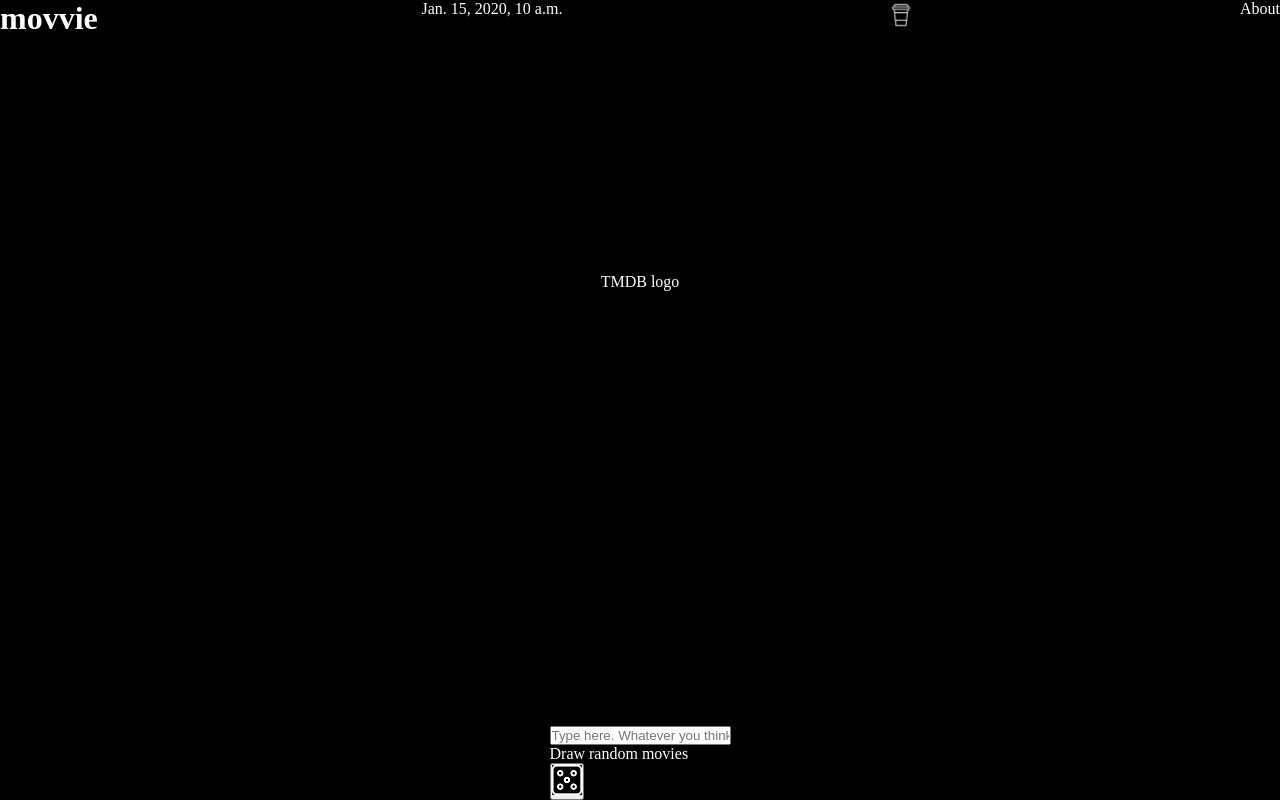
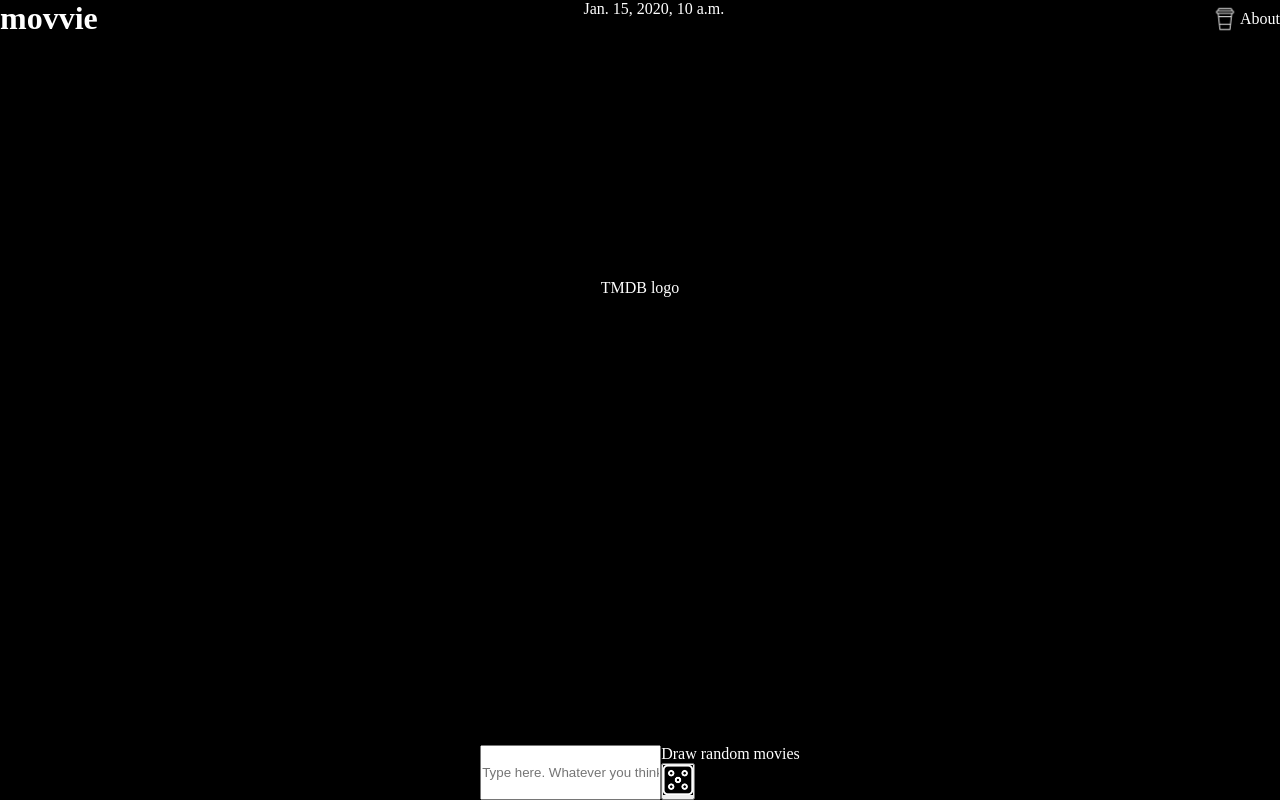
Before and after one commit to Ravdar/movie-recommender, a Django app: template mainapp/templates/mainapp/refactored.html in a window 1280 px wide. Run offline with Django 4.2, Linux system fonts and the light colour scheme; tables that the repository leaves empty hold one stand-in row (values such as "Sample post"); the template is opened without the code that fills it: values that come from a table or form of the project are taken from there, most other values are stand-ins (such as "Sample title", 1, 10 or a date in 2020); parts of the project's set-up code (start-up, migrations or seed data) failed here and were passed over; some libraries are stand-ins or nearby versions.

Commit message:
Refactoring continued

```diff
--- a/mainapp/static/main_view.js
+++ b/mainapp/static/main_view.js
@@ -127,7 +127,7 @@ function hideTooltip(tooltip) {
     tooltip.style.transform = "translateY(-160%) translateX(-43%) scale(0)";
 }
 
-const promptIdea = document.querySelector(".prompt-idea");
+const promptIdea = document.getElementById("prompt-examples");
 
 promptIdeasList = ["I like Ryan Gosling",
     "Some thriller from Sweden",
--- a/mainapp/static/styles_refactored.css
+++ b/mainapp/static/styles_refactored.css
@@ -21,6 +21,11 @@ header {
 
 }
 
+header div {
+    display: flex;
+    align-items: center;
+}
+
 main {
     display: flex;
     flex-direction: column;
@@ -29,3 +34,7 @@ main {
     margin: 0px 15px;
     text-align: left;
 }
+
+form {
+    display: flex;
+}
--- a/mainapp/templates/mainapp/refactored.html
+++ b/mainapp/templates/mainapp/refactored.html
@@ -11,15 +11,17 @@
         content="The main view for movvie. It consists navbar, hero section, inputbox, loading screen and results screen">
     <title>moovie</title>
     <link rel="stylesheet" type="text/css" href="{% static 'styles_refactored.css' %}">
-    <script defer src="{% static 'main_view.js' %}"></script>
+    <script src="{% static 'main_view.js' %}"></script>
 </head>
 
 <body>
     <header>
         <h1 class="logotext">movvie</h1> <!-- Later switch to img element -->
         {{processing_time}}
-        <img src="{% static 'coffee.png' %}" alt="Support me" width="30" height="30">
-        <p>About</p>
+        <div>
+            <img src="{% static 'coffee.png' %}" alt="Support me" width="30" height="30">
+            <p>About</p>
+        </div>
     </header>
 
     <main>
```
